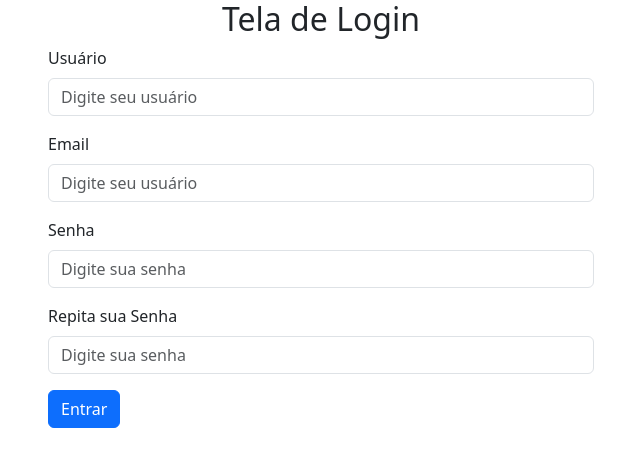
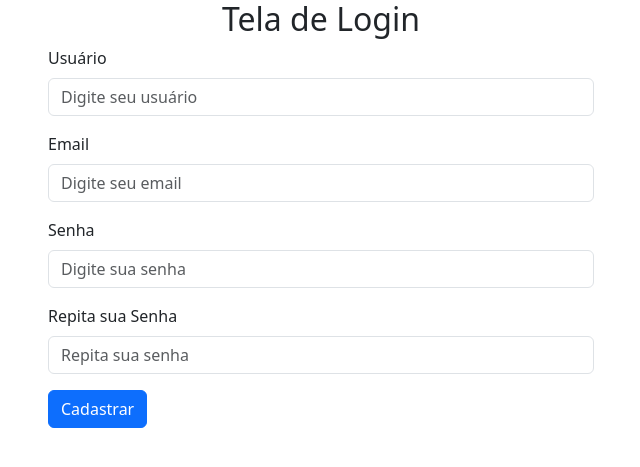
Before and after one commit to LeoSpinosa/estoqueDjango, a Django app: page /accounts/register/ in a window 1280 px wide. Shown: the top 467 px of the page, without its empty margins (319-959 px from the left). Run offline with Django 4.2, Linux system fonts and the light colour scheme.

Commit message:
atualização da Tela de Cadastro

```diff
--- a/accounts/templates/pages/register.html
+++ b/accounts/templates/pages/register.html
@@ -23,17 +23,17 @@
                     </div>
                     <div class="mb-3">
                         <label for="email" class="form-label">Email</label>
-                        <input type="text" class="form-control" name="email" placeholder="Digite seu usuário">
+                        <input type="text" class="form-control" name="email" placeholder="Digite seu email">
                     </div>
                     <div class="mb-3">
                         <label for="password" class="form-label">Senha</label>
                         <input type="password" class="form-control" name="password" placeholder="Digite sua senha">
                     </div>
                     <div class="mb-3">
-                        <label for="password-again" class="form-label">Repita sua Senha</label>
-                        <input type="password-again" class="form-control" name="password_again" placeholder="Digite sua senha">
+                        <label for="repeat-password" class="form-label">Repita sua Senha</label>
+                        <input type="repeat-password" class="form-control" name="repeat-password" placeholder="Repita sua senha">
                     </div>
-                    <button type="submit" class="btn btn-primary btn-block">Entrar</button>
+                    <button type="submit" class="btn btn-primary btn-block">Cadastrar</button>
                 </form>
             </div>
         </div>
--- a/accounts/views.py
+++ b/accounts/views.py
@@ -1,5 +1,6 @@
 from django.shortcuts import render, redirect
 from django.contrib import auth, messages
+from django.contrib.auth.models import User
 
 def user_login(request):
 
@@ -21,4 +22,16 @@ def user_login(request):
 
 
 def user_register(request):
-    return render(request, 'pages/register.html')
+
+    if request.method == 'POST':
+        username = request.POST.get('username')
+        email = request.POST.get('email')
+        password = request.POST.get('password')
+        passwordConfirm = request.POST.get('repeat-password')
+
+        User.objects.create_user(username=username, email=email, password=password)
+
+        return redirect('login')
+
+    else:
+        return render(request, 'pages/register.html')
--- a/stock/views.py
+++ b/stock/views.py
@@ -2,6 +2,10 @@ from django.shortcuts import render, redirect
 from .models import Products, Categories
 from random import randint
 from datetime import datetime
+from django.contrib.auth.decorators import login_required
+
+
+@login_required(redirect_field_name='login')
 
 def index(request):
 
```
Also changed, not shown: db.sqlite3.
